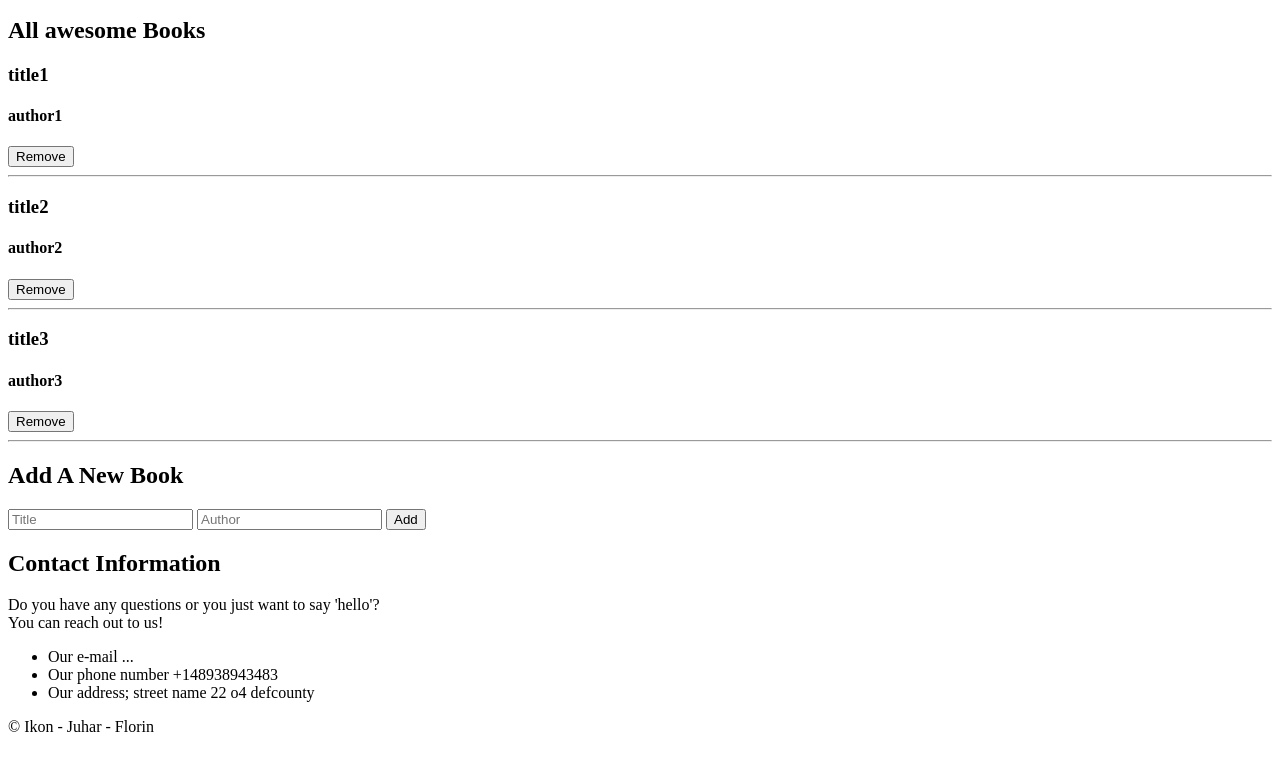
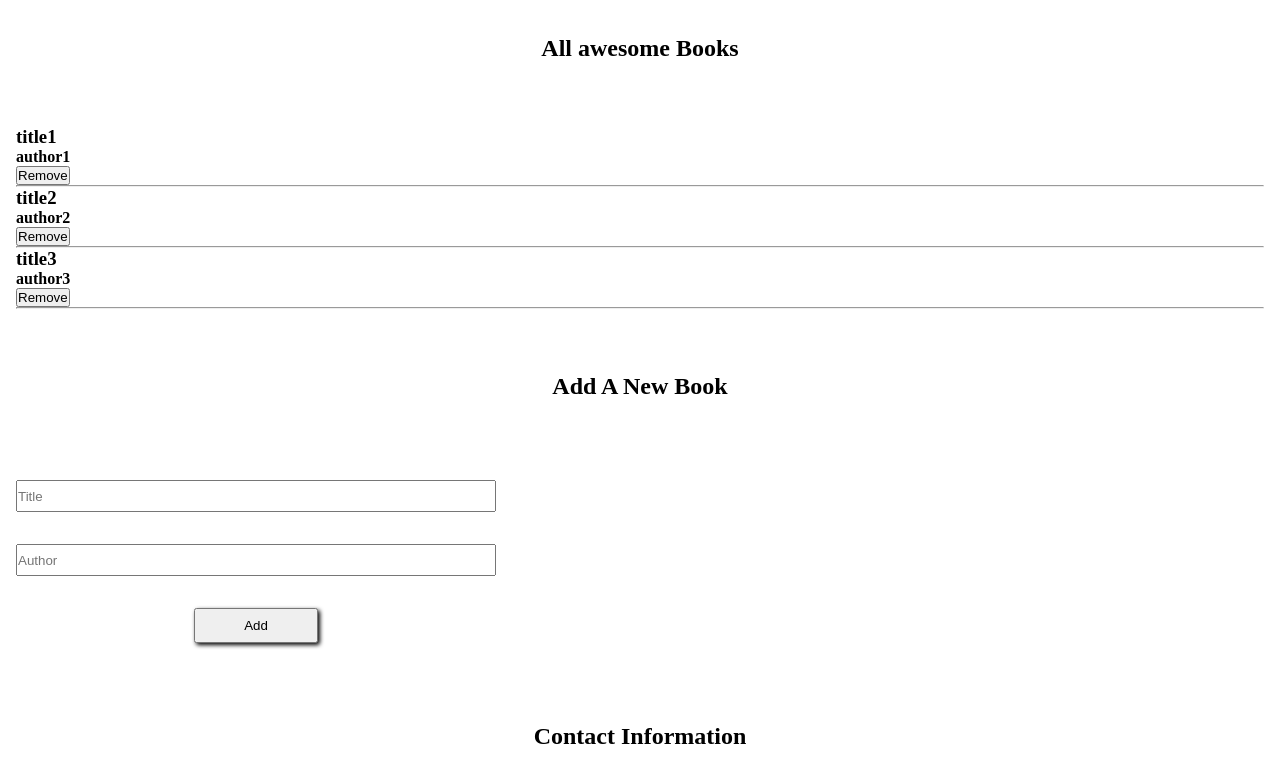
Before and after one commit to UsirusenIkon/Awesome-books, a plain HTML site: page index.html in a window 1280 px wide. Shown: the part 99-860 px from the top of the page. Drawn offline with Linux system fonts and the light colour scheme.

Commit message:
Add style for created pages

```diff
--- a/style.css
+++ b/style.css
@@ -1,3 +1,77 @@
+/* css resets */
+* {
+  margin: 0;
+  padding: 0;
+  box-sizing: border-box;
+}
+
 body {
-  background: none;
+  margin: 1rem;
 }
+
+h1 {
+  text-align: center;
+  margin: 4rem;
+}
+
+/* utility classes */
+.flex {
+  display: flex;
+}
+
+.space-btw {
+  justify-content: space-between;
+}
+
+ul {
+  list-style: none;
+}
+
+/* nav */
+.nav {
+  padding: 1rem;
+  border: 2px solid black;
+}
+
+.items {
+  margin: 0 0.5rem;
+  cursor: pointer;
+}
+
+/* form */
+.form {
+  flex-direction: column;
+  max-width: 30rem;
+}
+
+.input {
+  width: 100%;
+  margin: 1rem 0;
+  height: 2rem;
+}
+
+.submit {
+  margin: 1rem auto;
+  padding: 0.5rem 3rem;
+  filter: drop-shadow(2px 2px 2px);
+}
+
+/* contact-me */
+p {
+  text-align: center;
+  line-height: 1.5rem;
+}
+
+.contact-items {
+  flex-direction: column;
+  line-height: 1.5rem;
+  width: 100%;
+  max-width: 20rem;
+  margin: 2rem auto;
+}
+
+/* footer */
+.footer {
+  border: 2px solid black;
+  padding: 1rem 0;
+}
```
